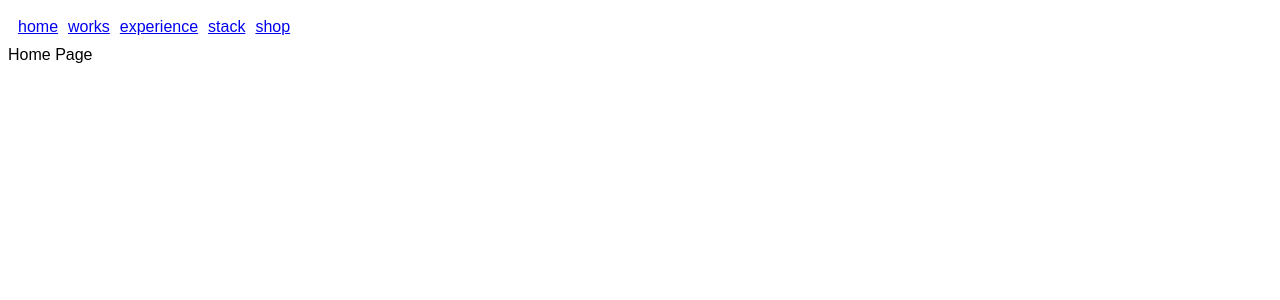
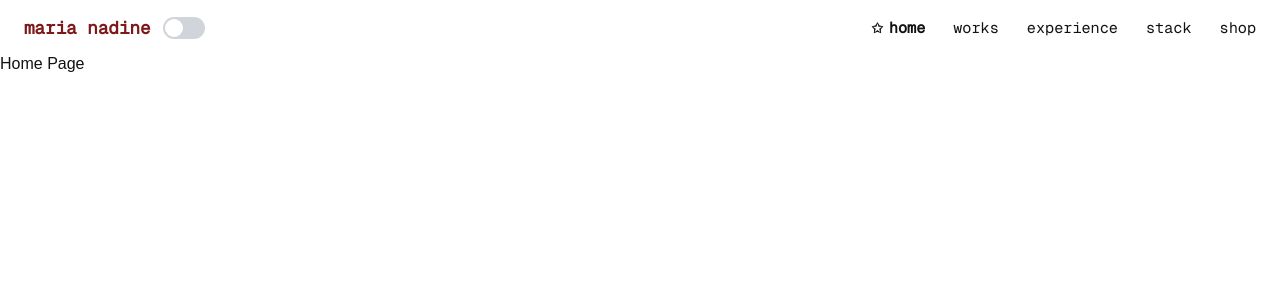
Before and after one commit to marianadine/mariafaye2026, a React (Vite) app: page / in a window 1280 px wide. Shown: the top 300 px of the page. Built offline with nearby package versions, Linux system fonts and the light colour scheme.

Commit message:
navbar updates

```diff
--- a/src/App.jsx
+++ b/src/App.jsx
@@ -1,4 +1,7 @@
-import { BrowserRouter, Routes, Route, Link } from 'react-router-dom';
+import { useState } from 'react';
+import { BrowserRouter, Routes, Route } from 'react-router-dom';
+import Navbar from './components/Navbar';
+
 import Home from './pages/home';
 import Works from './pages/works';
 import Exp from './pages/exp';
@@ -6,18 +9,13 @@ import Stack from './pages/stack';
 import Shop from './pages/shop';
 
 export default function App() {
+  const [isDarkMode, setIsDarkMode] = useState(false);
+
   return (
+    <div className={`app-container ${isDarkMode ? 'dark' : ''}`}>
       <BrowserRouter>
-      {/* Navigation Bar */}
-      <nav style={{ display: 'flex', gap: '10px', padding: '10px' }}>
-        <Link to="/">home</Link>
-        <Link to="/works">works</Link>
-        <Link to="/exp">experience</Link>
-        <Link to="/stack">stack</Link>
-        <Link to="/shop">shop</Link>
-      </nav>
+        <Navbar isDarkMode={isDarkMode} setIsDarkMode={setIsDarkMode} />
 
-      {/* Page Content */}
         <Routes>
           <Route path="/" element={<Home />} />
           <Route path="/works" element={<Works />} />
@@ -26,5 +24,6 @@ export default function App() {
           <Route path="/shop" element={<Shop />} />
         </Routes>
       </BrowserRouter>
+    </div>
   );
 }
--- /dev/null
+++ b/src/components/navbar.jsx
@@ -0,0 +1,66 @@
+import { NavLink } from 'react-router-dom';
+import '../styles/Navbar.css';
+
+export default function Navbar({ isDarkMode, setIsDarkMode }) {
+  return (
+    <nav className="navbar">
+      <div className="navbar-container">
+        {/* Left Section: Brand Name + Theme Toggle */}
+        <div className="navbar-left">
+          <span className="brand-name">maria nadine</span>
+          <button
+            className={`toggle-switch ${isDarkMode ? 'active' : ''}`}
+            onClick={() => setIsDarkMode(!isDarkMode)}
+            aria-label="Toggle theme"
+          >
+            <span className="toggle-thumb" />
+          </button>
+        </div>
+
+        {/* Right Section: Navigation Links */}
+        <div className="navbar-right">
+          <NavLink to="/" className={({ isActive }) => (isActive ? 'nav-link active' : 'nav-link')}>
+            {({ isActive }) => (
+              <>
+                {isActive && <span className="star-icon">✩</span>}
+                <span>home</span>
+              </>
+            )}
+          </NavLink>
+          <NavLink to="/works" className={({ isActive }) => (isActive ? 'nav-link active' : 'nav-link')}>
+            {({ isActive }) => (
+              <>
+                {isActive && <span className="star-icon">✩</span>}
+                <span>works</span>
+              </>
+            )}
+          </NavLink>
+          <NavLink to="/exp" className={({ isActive }) => (isActive ? 'nav-link active' : 'nav-link')}>
+            {({ isActive }) => (
+              <>
+                {isActive && <span className="star-icon">✩</span>}
+                <span>experience</span>
+              </>
+            )}
+          </NavLink>
+          <NavLink to="/stack" className={({ isActive }) => (isActive ? 'nav-link active' : 'nav-link')}>
+            {({ isActive }) => (
+              <>
+                {isActive && <span className="star-icon">✩</span>}
+                <span>stack</span>
+              </>
+            )}
+          </NavLink>
+          <NavLink to="/shop" className={({ isActive }) => (isActive ? 'nav-link active' : 'nav-link')}>
+            {({ isActive }) => (
+              <>
+                {isActive && <span className="star-icon">✩</span>}
+                <span>shop</span>
+              </>
+            )}
+          </NavLink>
+        </div>
+      </div>
+    </nav>
+  );
+}
--- a/src/index.css
+++ b/src/index.css
@@ -1,7 +1,50 @@
-body {
+* {
+  margin: 0;
+  padding: 0;
+  box-sizing: border-box;
+}
+
+html,
+body,
+#root {
+  width: 100%;
+  min-height: 100vh;
+  margin: 0;
+  padding: 0;
   font-family: 'Geist', sans-serif;
 }
 
-code, pre {
+code,
+pre {
   font-family: 'Geist Mono', monospace;
 }
+
+/* Light Mode */
+:root {
+  --bg-color: #ffffff;
+  --text-color: #121212;
+  --brand-color: #7D191B;
+  --grey-color: #818181;
+  --lightgrey-color: #A9A9A9;
+  --box-bg: #FCFCFC;
+  --box-stroke: #D9D9D9;
+}
+
+/* Dark Mode */
+.app-container.dark {
+  --bg-color: #151515;
+  --text-color: #FFFFFF;
+  --brand-color: #973B3D;
+  --grey-color: #C8C8C8;
+  --lightgrey-color: #A9A9A9;
+  --box-bg: #242424;
+  --box-stroke: #6B6B6B;
+}
+
+body,
+.app-container {
+  background-color: var(--bg-color);
+  color: var(--text-color);
+  min-height: 100vh;
+  transition: background-color 0.25s ease, color 0.25s ease;
+}
--- /dev/null
+++ b/src/styles/navbar.css
@@ -0,0 +1,84 @@
+.navbar {
+    width: 100%;
+    background-color: var(--bg-color);
+    font-family: 'Geist Mono', monospace, sans-serif;
+    transition: background-color 0.25s ease;
+}
+
+.navbar-container {
+    display: flex;
+    justify-content: space-between;
+    align-items: center;
+    padding: 16px 24px;
+}
+
+/* Left Brand & Toggle */
+.navbar-left {
+    display: flex;
+    align-items: center;
+    gap: 12px;
+}
+
+.brand-name {
+    font-weight: 800;
+    font-size: 1.1rem;
+    color: var(--brand-color);
+}
+
+.nav-link,
+.nav-link:visited,
+.nav-link:link {
+    text-decoration: none;
+    color: var(--text-color);
+    font-size: 0.95rem;
+    font-weight: 400;
+    display: flex;
+    align-items: center;
+    gap: 6px;
+    transition: color 0.25s ease;
+}
+
+.nav-link.active {
+    color: var(--text-color);
+    font-weight: 700;
+}
+
+.toggle-switch {
+    width: 42px;
+    height: 22px;
+    background-color: #d1d5db;
+    border-radius: 9999px;
+    border: none;
+    padding: 2px;
+    cursor: pointer;
+    display: flex;
+    align-items: center;
+    transition: background-color 0.2s ease;
+}
+
+.toggle-switch.active {
+    background-color: #4b5563;
+}
+
+.toggle-thumb {
+    width: 18px;
+    height: 18px;
+    background-color: #ffffff;
+    border-radius: 50%;
+    transition: transform 0.2s ease;
+}
+
+.toggle-switch.active .toggle-thumb {
+    transform: translateX(20px);
+}
+
+/* Right Links */
+.navbar-right {
+    display: flex;
+    align-items: center;
+    gap: 28px;
+}
+
+.star-icon {
+    font-size: 0.85rem;
+}
```
Lines whose indentation alone changed are shown as unchanged.
